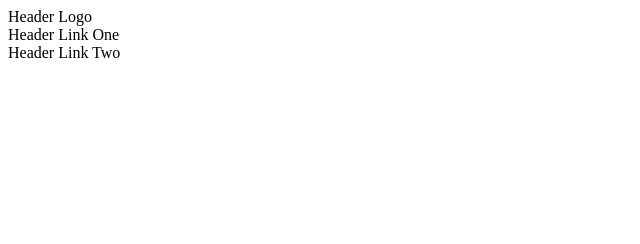
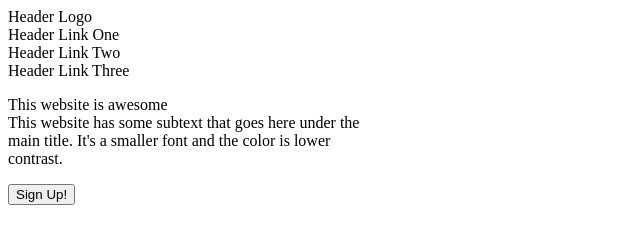
Before and after one commit to BasedNarukami/odin-landing-page, a plain HTML site: page index.html in a window 1280 px wide. Shown: the whole page, without its empty margins (0-640 px from the left). Drawn offline with Linux system fonts and the light colour scheme.

Commit message:
Add one header element and add body and elements

```diff
--- a/index.html
+++ b/index.html
@@ -9,5 +9,15 @@
         <div class = "Header">Header Logo</div>
         <div class = "Header">Header Link One</div>
         <div class = "Header">Header Link Two</div>
+        <div class = "Header">Header Link Three</div>
+    </div>
+
+    <div class = "Body 1">
+        <div class = "Text">
+            <p>This website is awesome <br> This website has some subtext that goes here under the <br> main title. It's a smaller font and the color is lower <br> contrast. </p>
+        </div>
+        <div class = "button">
+            <button type = "button">Sign Up!</button>
+        </div>
 </body>
 </html>
```
